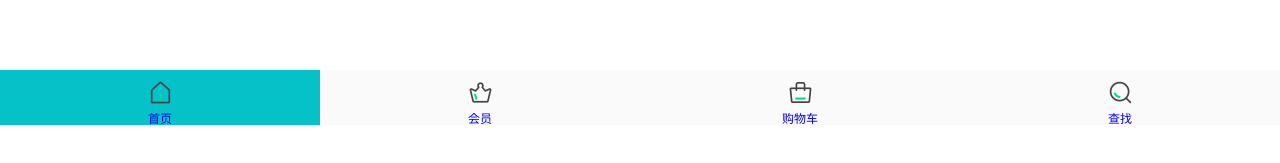
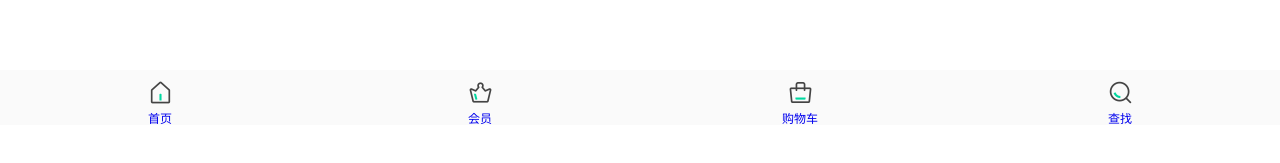
Before and after one commit to iceblue666/frontend-little, a Vue app in the folder cms_project_01/: page /#/home in a window 1280 px wide. Shown: the part 675-838 px from the top of the page. Built offline with nearby package versions, Linux system fonts and the light colour scheme; what mint-ui would draw is missing.

Commit message:
修复了在二级目录下下方tab正确正确跳转路由的bug

```diff
--- a/cms_project_01/src/App.vue
+++ b/cms_project_01/src/App.vue
@@ -15,7 +15,7 @@
     <div class="tabBar">
       <ul>
         <li v-for="(tab, index) in tabs" :key="tab.id">
-          <router-link :to="tab.routerName.name">
+          <router-link :to="tab.routerName" exact>
             <img :src="tab.imgSrc">
             <p>{{tab.title}}</p>
           </router-link>
```
